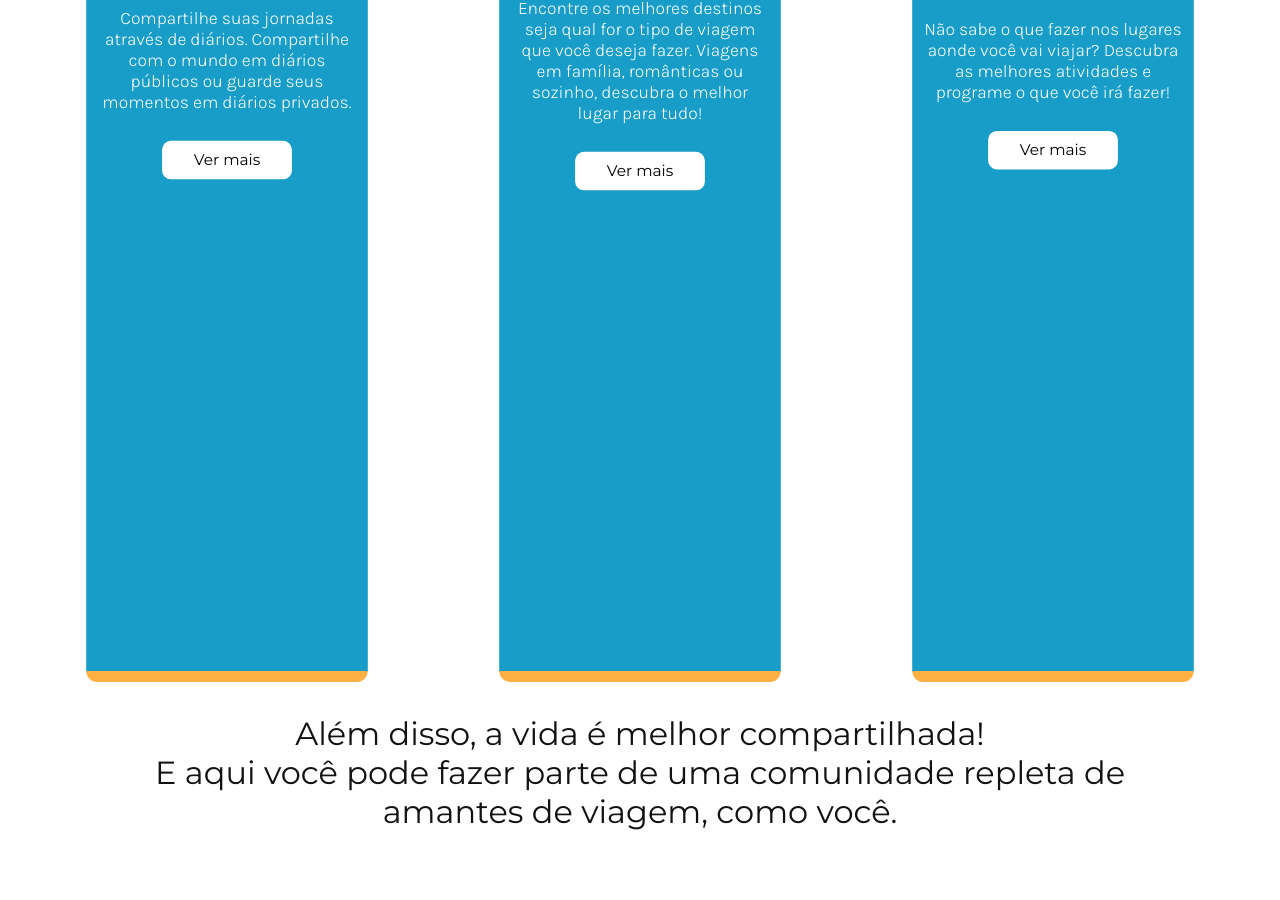
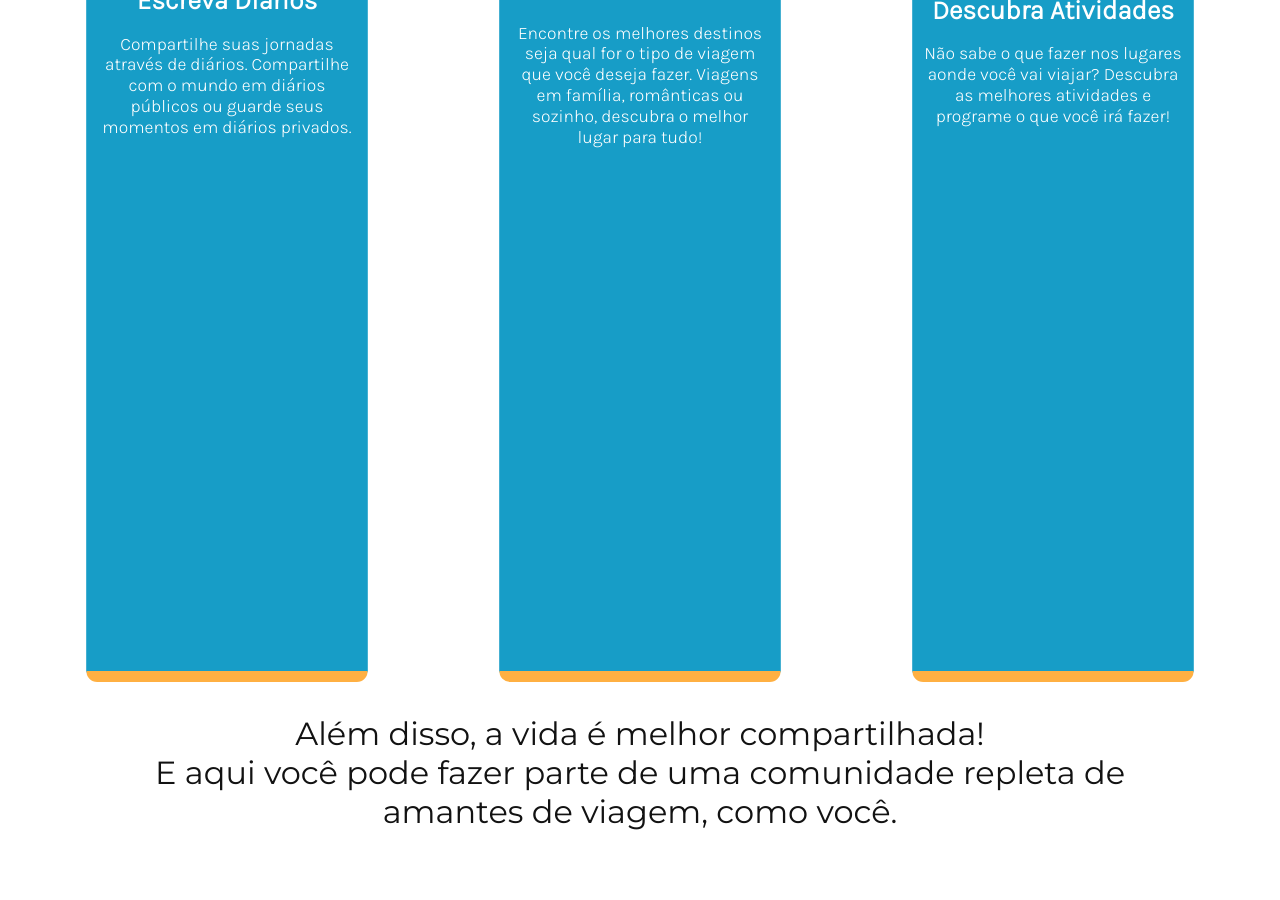
Before and after one commit to JosiasBatista/going-page, a Next.js app: page / in a window 1280 px wide. Shown: the part 2320-3220 px from the top of the page. Built offline with nearby package versions, Linux system fonts and the light colour scheme.

Commit message:
Removing future feature

```diff
--- a/components/featureCard.tsx
+++ b/components/featureCard.tsx
@@ -40,7 +40,8 @@ export default function FeatureCard(feature: Feature) {
       <strong className={styles.featureTitle}>{feature.title}</strong>
       <p className={styles.featureDesc}>{feature.description}</p>
 
-      <Link className={styles.seeMore} href={feature.redirection}>Ver mais</Link>
+      {/* TODO: FUTURE DEVELOPMENT */}
+      {/* <Link className={styles.seeMore} href={feature.redirection}>Ver mais</Link> */}
     </div>
   )
 }
```
